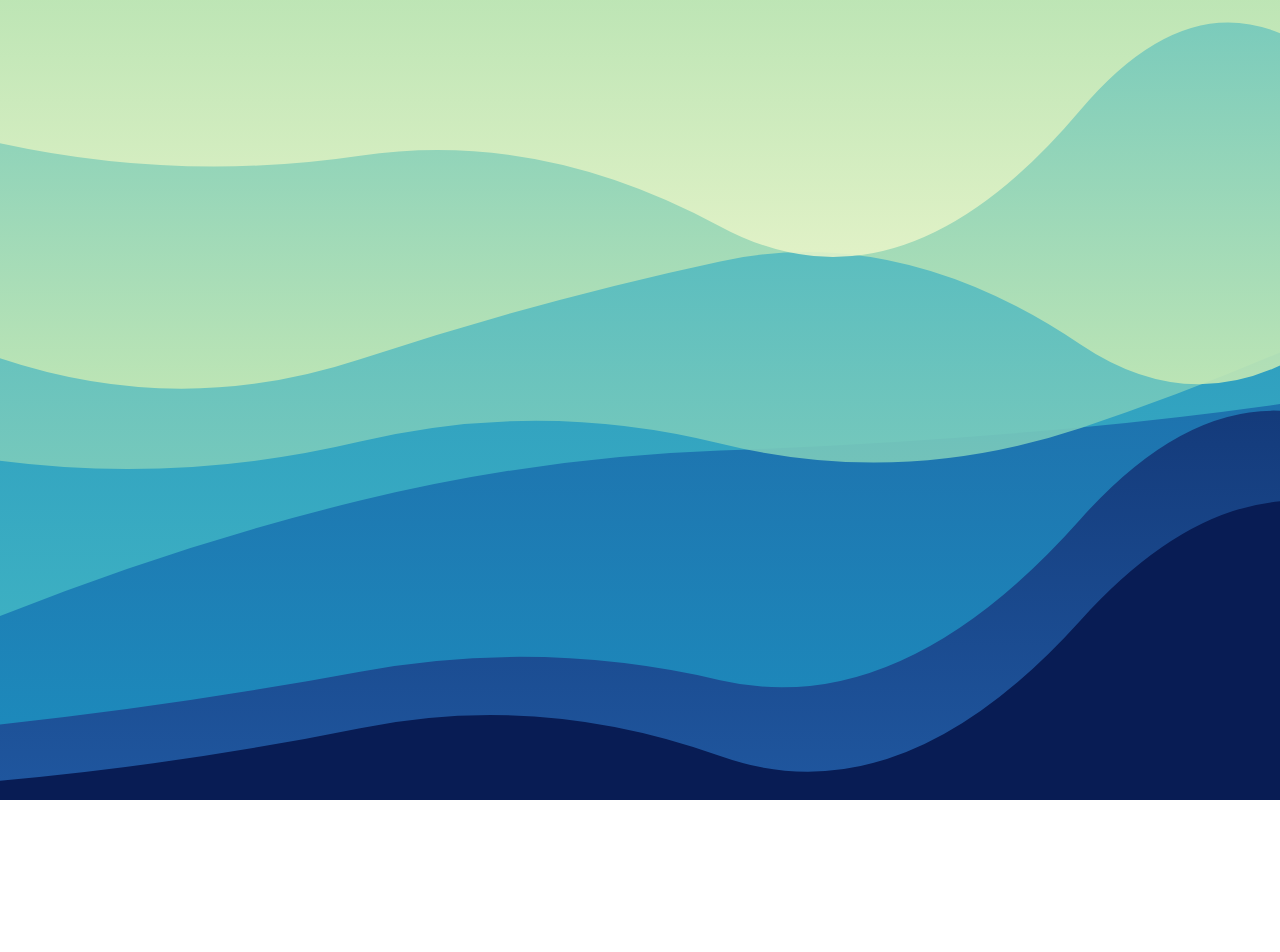
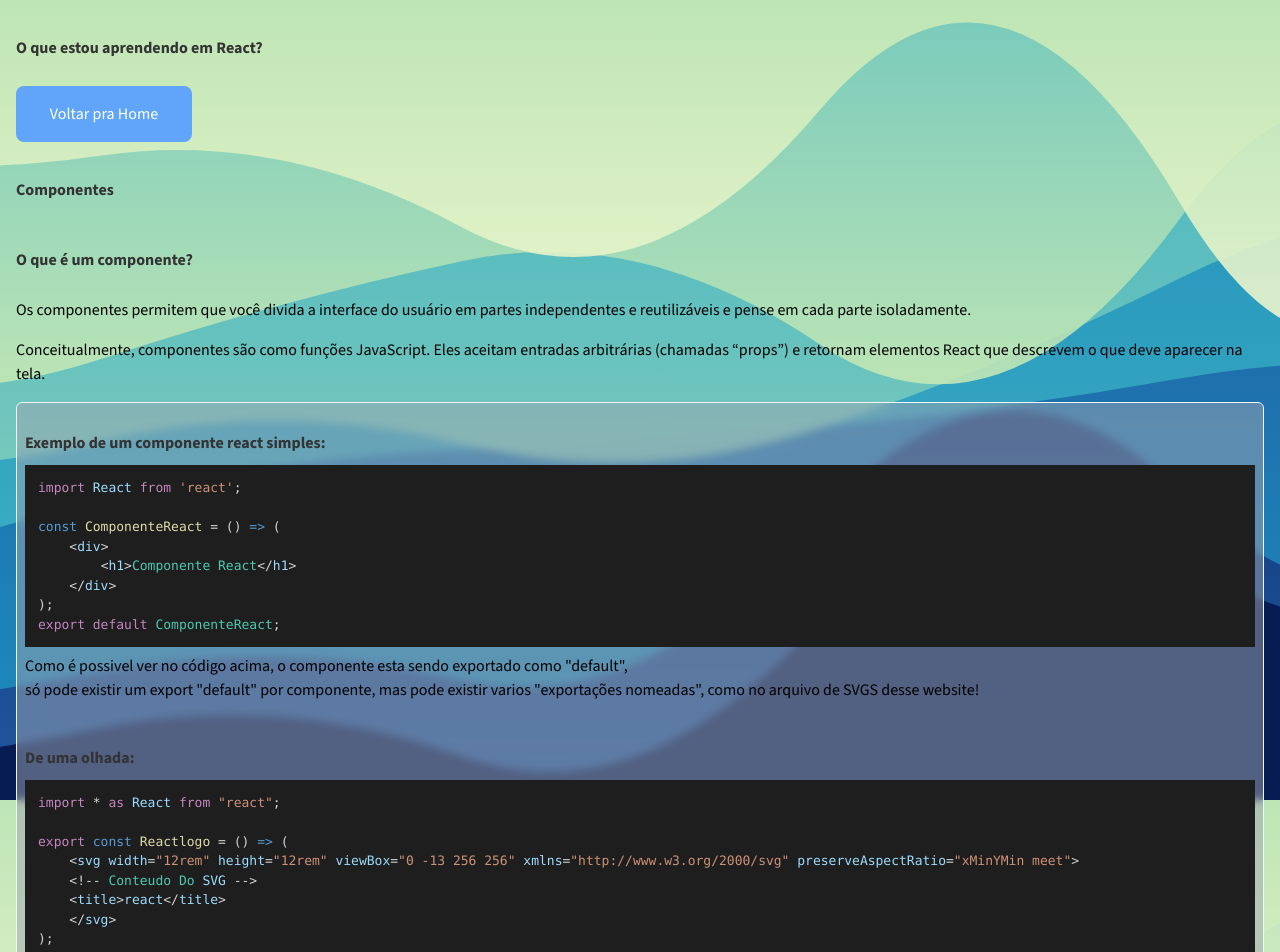
Before and after one commit to GabrielErani/ResumoMateriasReact, a React (Create React App) app: page /React in a window 1280 px wide. Before the commit this address had no page. Shown: the top 952 px of the page. Before the commit the page ends 800 px from the top, so only its background shows below. Built offline with nearby package versions, Linux system fonts and the light colour scheme.

Commit message:
vsfd react

```diff
--- a/src/App.js
+++ b/src/App.js
@@ -5,6 +5,7 @@ import PhpResumo from './pages/ResumoPHP';
 import Algoritmos from './pages/ResumoAlgoritmos';
 import BancoDeDadosMySQL from './pages/MySql';
 import { SvgBackgroundAnimated } from './components/Svgs';
+import React_Page from './pages/Reactpage';
 function App() {
   return (
 <BrowserRouter>
@@ -13,6 +14,7 @@ function App() {
   <Route path='/php' element={<PhpResumo />} />
   <Route path='/Algoritmos' element={<Algoritmos />} />
   <Route path='/MySQL' element={<BancoDeDadosMySQL />} />
+  <Route path='/React' element={<React_Page />} />
 </Routes>
 </BrowserRouter>
   );
--- /dev/null
+++ b/src/pages/Reactpage.js
@@ -0,0 +1,80 @@
+import React from 'react';
+import { Link } from 'react-router-dom';
+import { Prism as SyntaxHighlighter } from 'react-syntax-highlighter';
+import { vscDarkPlus } from 'react-syntax-highlighter/dist/esm/styles/prism';
+import { ButtonLinkBackHome } from '../components/ButtonLink';
+
+const React_Page = () => {
+    const componenteExemploReact =
+    `import React from 'react';
+
+const ComponenteReact = () => (
+    <div>
+        <h1>Componente React</h1>
+    </div>
+);
+export default ComponenteReact;`;
+
+const componenteHomeExemploReact =
+
+`import * as React from "react";
+
+export const Reactlogo = () => (
+    <svg width="12rem" height="12rem" viewBox="0 -13 256 256" xmlns="http://www.w3.org/2000/svg" preserveAspectRatio="xMinYMin meet">
+    <!-- Conteudo Do SVG -->
+    <title>react</title>
+    </svg>
+);
+
+export const Phplogo = () => (
+    <svg width="12rem" height="12rem" viewBox="0 0 32 32" fill="none" xmlns="http://www.w3.org/2000/svg">
+        <!-- Conteudo Do SVG -->
+    </svg>
+);
+export const AlgoritmosData = () => (
+
+    <svg width="12rem" height="12rem" viewBox="0 0 1024 1024" class="icon" version="1.1" xmlns="http://www.w3.org/2000/svg"><!-- Conteudo Do SVG -->
+    <title>Algoritmos e estrutura de dados</title>
+    </svg>
+);
+
+export const Mysqllogo = () => (
+    <svg fill="#000000" width="12rem" height="12rem" viewBox="0 0 32 32" version="1.1" xmlns="http://www.w3.org/2000/svg">
+        <title>mysql</title>
+       <!-- Conteudo Do SVG -->
+    </svg>
+);
+
+export const SvgBackgroundAnimated = (props) => (
+    <svg>
+    <!-- Conteudo Do SVG -->
+    </svg>
+);
+
+`;
+    return(
+    <div className='p-4 flex flex-col gap-4'>
+        <h1 className="text-[#333] mt-[20px] mb-[10px]"><strong>O que estou aprendendo em React?</strong></h1>
+        <ButtonLinkBackHome />
+        <h2 className="text-[#333] mt-[20px] mb-[10px]"><strong>Componentes</strong></h2>
+        <h3 className='text-[#333] mt-[20px] mb-[10px]'><strong>O que é um componente?</strong></h3>
+        <p>Os componentes permitem que você divida a interface do usuário em partes independentes e reutilizáveis e pense em cada parte isoladamente.</p>
+        <p>Conceitualmente, componentes são como funções JavaScript. Eles aceitam entradas arbitrárias (chamadas “props”) e retornam elementos React que descrevem o que deve aparecer na tela.</p>
+        <div className=' p-2 bg-gray-400 rounded-md bg-clip-padding backdrop-filter backdrop-blur-sm bg-opacity-50 border border-gray-100'>
+        <h3 className='text-[#333] mt-[20px] mb-[10px]'><strong>Exemplo de um componente react simples:</strong></h3>
+        <SyntaxHighlighter language="javascript" style={vscDarkPlus}>
+                {componenteExemploReact}
+            </SyntaxHighlighter>
+        <p>Como é possivel ver no código acima, o componente esta sendo exportado como "default",<br /> só pode existir um export "default" por componente, mas pode existir varios "exportações nomeadas", como no arquivo de SVGS desse website!<br /><br /></p>
+        <h3 className='text-[#333] mt-[20px] mb-[10px]'><strong>De uma olhada:</strong></h3>
+        <SyntaxHighlighter language="javascript" style={vscDarkPlus}>
+                {componenteHomeExemploReact}
+            </SyntaxHighlighter>
+        </div>
+
+
+    </div>
+    );
+};
+
+export default React_Page;
```
